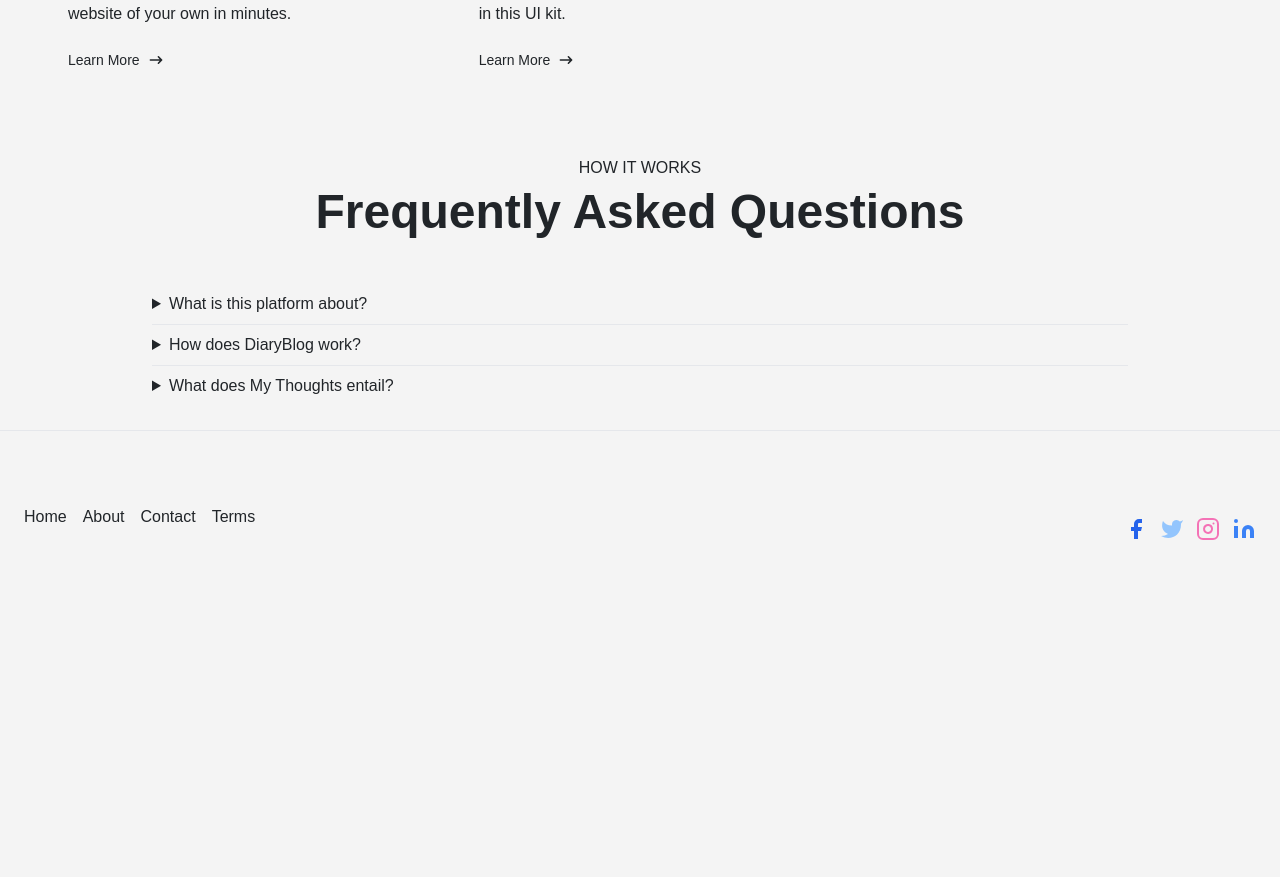
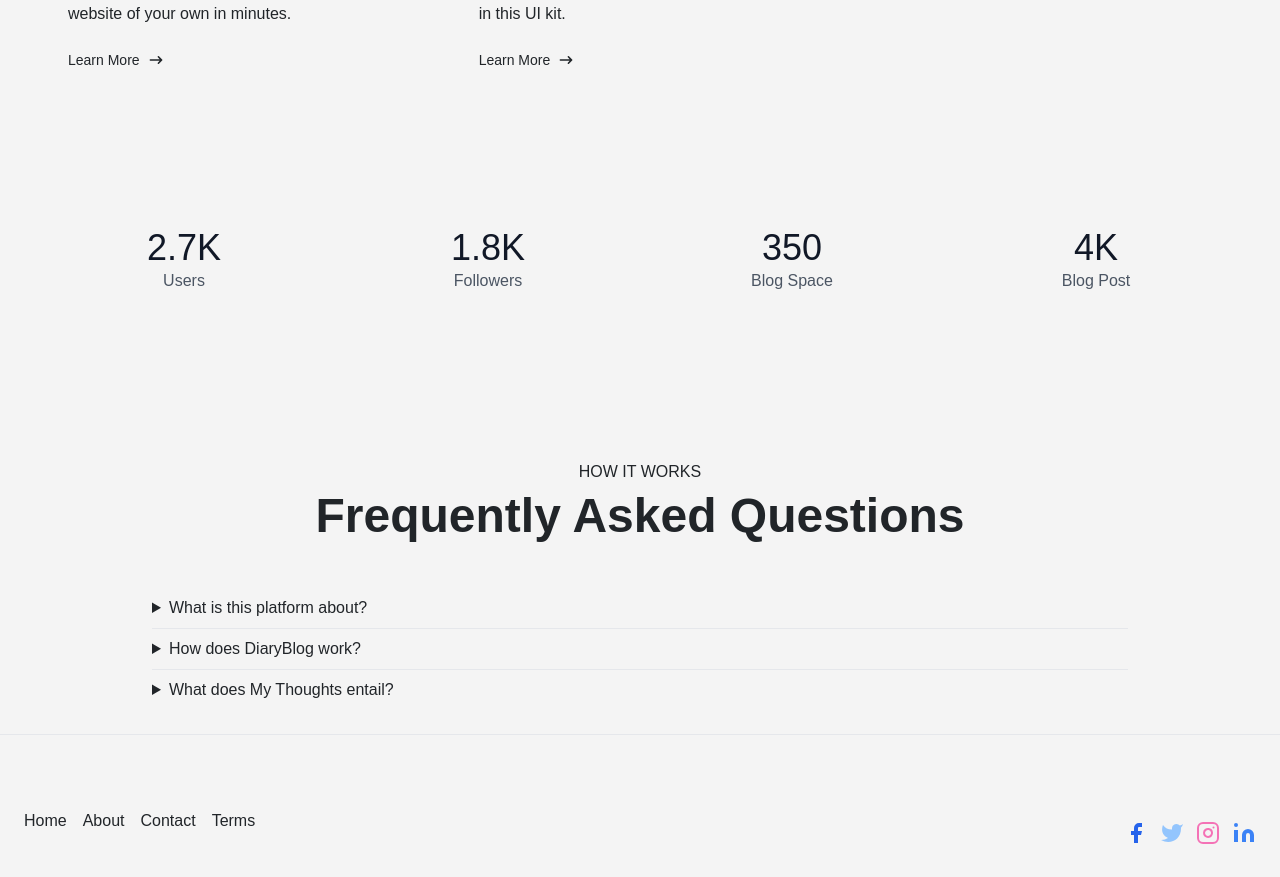
Before and after one commit to HackerNewsIndia/Universal, a React (Create React App) app: page / in a window 1280 px wide. Shown: the part 1104-1981 px from the top of the page. Before the commit the page ends 1677 px from the top, so only its background shows below. Built offline with nearby package versions, Linux system fonts and the light colour scheme.

Commit message:
Update Home.js

```diff
--- a/src/components/Home.js
+++ b/src/components/Home.js
@@ -1,7 +1,7 @@
 import React from "react";
 import Product from "./Product";
+import Testimonials from "./Testimonials";
 import Pricing from "./Pricing";
-import Testimonials from "./Testimonials";
 //import "./home.css"; // If you have additional custom styles
 
 const Home = () => {
@@ -129,7 +129,28 @@ const Home = () => {
 
         </div>
       </section>
-
+      <section class="text-gray-600 body-font">
+  <div class="container px-5 py-24 mx-auto">
+    <div class="flex flex-wrap -m-4 text-center">
+      <div class="p-4 sm:w-1/4 w-1/2">
+        <h2 class="title-font font-medium sm:text-4xl text-3xl text-gray-900">2.7K</h2>
+        <p class="leading-relaxed">Users</p>
+      </div>
+      <div class="p-4 sm:w-1/4 w-1/2">
+        <h2 class="title-font font-medium sm:text-4xl text-3xl text-gray-900">1.8K</h2>
+        <p class="leading-relaxed">Followers</p>
+      </div>
+      <div class="p-4 sm:w-1/4 w-1/2">
+        <h2 class="title-font font-medium sm:text-4xl text-3xl text-gray-900">350</h2>
+        <p class="leading-relaxed">Blog Space</p>
+      </div>
+      <div class="p-4 sm:w-1/4 w-1/2">
+        <h2 class="title-font font-medium sm:text-4xl text-3xl text-gray-900">4K</h2>
+        <p class="leading-relaxed">Blog Post</p>
+      </div>
+    </div>
+  </div>
+</section>
       <section className="dark:bg-gray-800 dark:text-gray-100">
         <div className="container flex flex-col justify-center p-4 mx-auto md:p-8">
           <p className="p-2 text-md font-medium tracking text-center uppercase">How it works</p>
@@ -143,7 +164,7 @@ const Home = () => {
 				</div>
 			</details>
 			<details>
-				<summary class="py-2 outline-none cursor-pointer focus:underline">How does DiaryBlog work?</summary>
+				<summary class="py-2 outline-none cursor-pointer focus:underline"> How does DiaryBlog work?</summary>
 				<div class="px-4 pb-4">
 					<p>DiaryBlog is designed for writing and publishing articles or posts online, allowing you to share your thoughts, opinions, and expertise on diverse topics. It provides a space to engage with your audience or community.</p>
 				</div>
@@ -151,7 +172,8 @@ const Home = () => {
 			<details>
 				<summary class="py-2 outline-none cursor-pointer focus:underline">What does My Thoughts entail?</summary>
 				<div class="px-4 pb-4 space-y-2">
-					<p>My Thoughts is a feature for documenting personal experiences, thoughts, and emotions. You can choose to share these reflections publicly or keep them private. It serves as a space for self-expression and personal growth.</p>
+					<p>My Thoughts is a feature for documenting personal experiences, thoughts, and emotions. You can choose to share these reflections publicly or keep them private. It serves as a space for self-expression and personal growth.
+</p>
 
 				</div>
 			</details>
```
